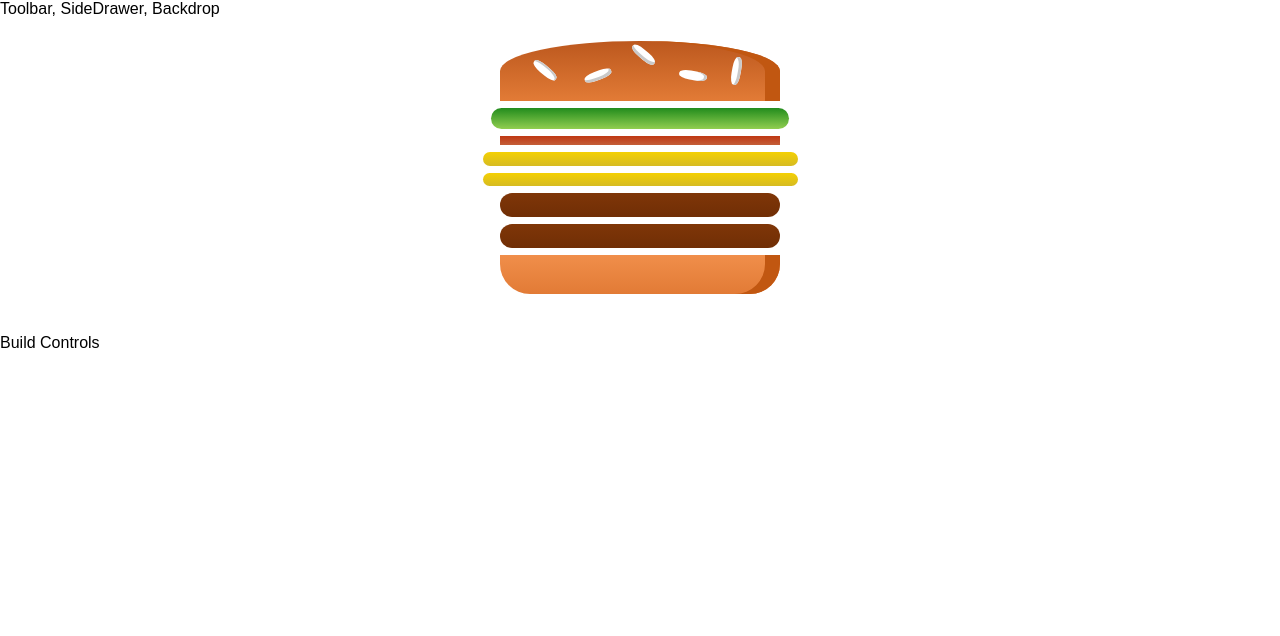
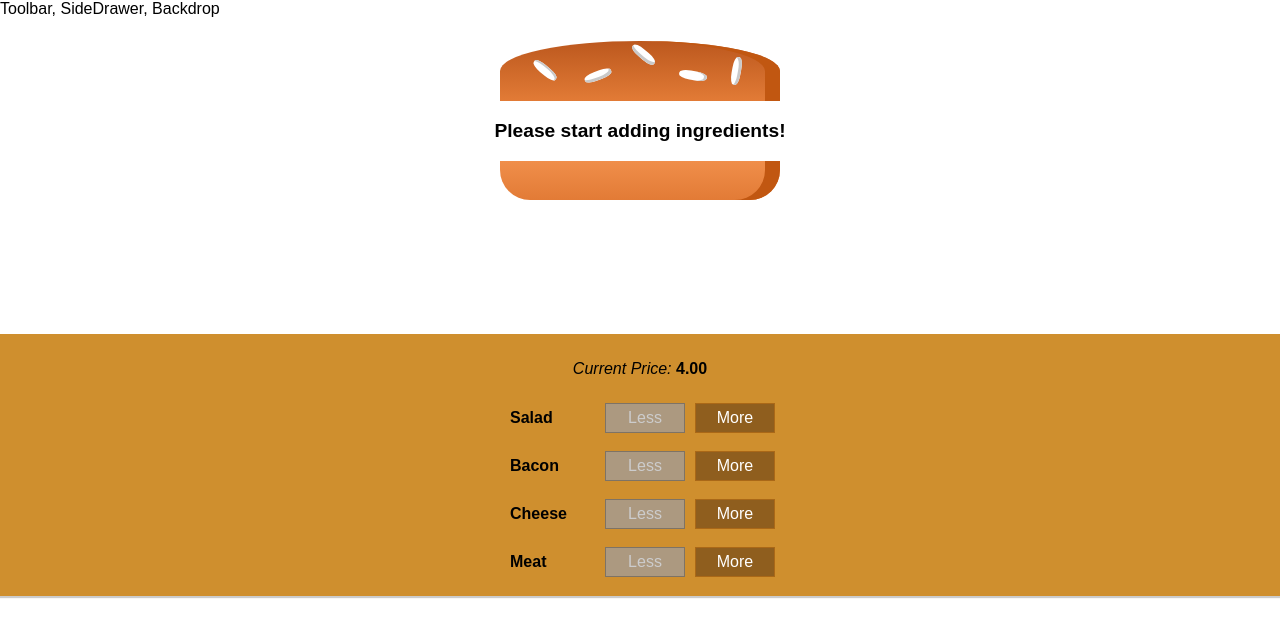
Before and after one commit to ETS-ReactNative4/Burger_Shop, a React app: page / in a window 1280 px wide. Shown: the top 636 px of the page. Built offline with nearby package versions, Linux system fonts and the light colour scheme.

Commit message:
added handlers to add and remove dynamic items in the burger

```diff
--- /dev/null
+++ b/src/components/Burger/BuildControls/BuildControl/BuildControl.css
@@ -0,0 +1,57 @@
+.BuildControl {
+    display: flex;
+    justify-content: space-around;
+    align-items: center;
+    margin: 5px 0;
+}
+
+.BuildControl button {
+    display: block;
+    font: inherit;
+    padding: 5px;
+    margin: 0 5px;
+    width: 80px;
+    border: 1px solid #AA6817;
+    cursor: pointer;
+    outline: none;
+}
+
+
+.BuildControl button:disabled {
+    background-color: #AC9980;
+    border: 1px solid #7E7365;
+    color: #ccc;
+    cursor: default;
+}
+
+.BuildControl button:hover:disabled {
+    background-color: #AC9980;
+    color: #ccc;
+    cursor: not-allowed;
+}
+
+.Label {
+    padding: 10px;
+    font-weight: bold;
+    width: 80px;
+}
+
+.BuildControl .Less {
+    background-color: #D39952;
+    color: white;
+}
+
+.BuildControl .More {
+    background-color: #8F5E1E;
+    color: white;
+}
+
+.BuildControl .Less:hover, .BuildControl .Less:active {
+    background-color: #DAA972;
+    color: white;
+}
+
+.BuildControl .More:hover,.BuildControl .More:active {
+    background-color: #99703F;
+    color: white;
+}
--- /dev/null
+++ b/src/components/Burger/BuildControls/BuildControl/BuildControl.js
@@ -0,0 +1,20 @@
+import React from "react";
+import classes from "./BuildControl.css";
+
+const buildControl = (props) => (
+  <div className={classes.BuildControl}>
+    <div className={classes.Label}>{props.label}</div>
+    <button
+      disabled={props.disabled}
+      className={classes.Less}
+      onClick={props.removed}
+    >
+      Less
+    </button>
+    <button className={classes.More} onClick={props.added}>
+      More
+    </button>
+  </div>
+);
+
+export default buildControl;
--- /dev/null
+++ b/src/components/Burger/BuildControls/BuildControls.css
@@ -0,0 +1,10 @@
+.BuildControls {
+    width: 100%;
+    background-color: #CF8F2E;
+    display: flex;
+    flex-direction: column;
+    align-items: center;
+    box-shadow: 0 2px 1px #ccc;
+    margin: auto;
+    padding: 10px 0;
+}
--- /dev/null
+++ b/src/components/Burger/BuildControls/BuildControls.js
@@ -0,0 +1,39 @@
+import React from "react";
+import classes from "./BuildControls.css";
+import BuildControl from "./BuildControl/BuildControl";
+const controls = [
+  {
+    label: "Salad",
+    type: "salad",
+  },
+  {
+    label: "Bacon",
+    type: "bacon",
+  },
+  {
+    label: "Cheese",
+    type: "cheese",
+  },
+  {
+    label: "Meat",
+    type: "meat",
+  },
+];
+
+const buildControls = (props) => (
+  <div className={classes.BuildControls}>
+    <p>
+      <em>Current Price:</em> <strong>{props.price.toFixed(2)}</strong>
+    </p>
+    {controls.map((el) => (
+      <BuildControl
+        disabled={props.disabled[el.type]}
+        key={el.label}
+        label={el.label}
+        added={() => props.ingredientAdded(el.type)}
+        removed={() => props.ingredientRemoved(el.type)}
+      />
+    ))}
+  </div>
+);
+export default buildControls;
--- a/src/components/Burger/Burger.css
+++ b/src/components/Burger/Burger.css
@@ -2,12 +2,14 @@
     width: 100%;
     margin: auto;
     height: 250px;
-    overflow: hidden;
+    overflow-y: scroll;
     text-align: center;
     font-weight: bold;
     font-size: 1.2rem;
 }
-
+.Burger::-webkit-scrollbar {
+    display: none;
+}
 @media (min-width: 1000px) and (min-height: 700px){
     .Burger {
         width: 700px;
--- a/src/components/Burger/Burger.js
+++ b/src/components/Burger/Burger.js
@@ -1,14 +1,20 @@
-import React from 'react';
-import classes from './Burger.css'
-import BurgerIngridient from './BurgerIngridients/BurgerIngridients';
+import React from "react";
+import classes from "./Burger.css";
+import BurgerIngridient from "./BurgerIngridients/BurgerIngridients";
 const Burger = (props) => {
-    const transformedIngredients = Object.keys(props.ingredients).map(igKey => {
+  let transformedIngredients = Object.keys(props.ingredients)
+    .map((igKey) => {
       return [...Array(props.ingredients[igKey])].map((_, i) => {
-            return <BurgerIngridient key={igKey+i} type={igKey} />
+        return <BurgerIngridient key={igKey + i} type={igKey} />;
+      });
+    })
+    .reduce((arr, el) => {
+      return arr.concat(el);
+    }, []);
 
-        })
+    if(transformedIngredients.length === 0) {
+        transformedIngredients = <p>Please start adding ingredients!</p>
     }
-    )
   return (
     <div className={classes.Burger}>
       <BurgerIngridient type="bread-top" />
@@ -16,5 +22,5 @@ const Burger = (props) => {
       <BurgerIngridient type="bread-bottom" />
     </div>
   );
-}
+};
 export default Burger;
--- a/src/containers/BurgerBuilder/BurgerBuilder.js
+++ b/src/containers/BurgerBuilder/BurgerBuilder.js
@@ -1,20 +1,63 @@
 import React, { Component } from "react";
 import Aux from "../../hoc/Aux";
 import Burger from "../../components/Burger/Burger";
+import BuildControls from "../../components/Burger/BuildControls/BuildControls";
+const INGREDIENT_PRICES = {
+    salad: 0.5,
+    cheese: 0.4,
+    meat: 1.3,
+    bacon: 0.7
+}
 class BurgerBuilder extends Component {
   state = {
-      ingredients: {
-          salad: 1,
-          bacon: 1,
-          cheese: 2,
-          meat: 2
-      }
+    ingredients: {
+      salad: 0,
+      bacon: 0,
+      cheese: 0,
+      meat: 0,
+    },
+    totalPrice: 4,
+  };
+  addIngredientHandler = (type) => {
+    const oldCount = this.state.ingredients[type];
+    const updatedCount = oldCount + 1;
+    const updatedIngredients = {
+      ...this.state.ingredients,
+    };
+    updatedIngredients[type] = updatedCount;
+    const priceAddition = INGREDIENT_PRICES[type]
+    const oldPrice = this.state.totalPrice;
+    const newPrice = oldPrice + priceAddition;
+    this.setState({ingredients: updatedIngredients,
+    totalPrice: newPrice})
+  };
+  removeIngredientHandler = (type) => {
+    const oldCount = this.state.ingredients[type];
+    if(oldCount <= 0){
+        return;
+    }
+    const updatedCount = oldCount - 1;
+    const updatedIngredients = {
+      ...this.state.ingredients,
+    };
+    updatedIngredients[type] = updatedCount;
+    const priceDeduction = INGREDIENT_PRICES[type]
+    const oldPrice = this.state.totalPrice;
+    const newPrice = oldPrice - priceDeduction;
+    this.setState({ingredients: updatedIngredients,
+    totalPrice: newPrice})
   };
   render() {
+      const disabledInfo = {
+          ...this.state.ingredients
+      }
+      for(let key in disabledInfo) {
+          disabledInfo[key] = disabledInfo[key] <=0
+      }
     return (
       <Aux>
         <Burger ingredients={this.state.ingredients} />
-        <div>Build Controls</div>
+        <BuildControls price={this.state.totalPrice} disabled={disabledInfo} ingredientAdded={this.addIngredientHandler} ingredientRemoved={this.removeIngredientHandler} />
       </Aux>
     );
   }
```
Lines whose indentation alone changed are shown as unchanged.
